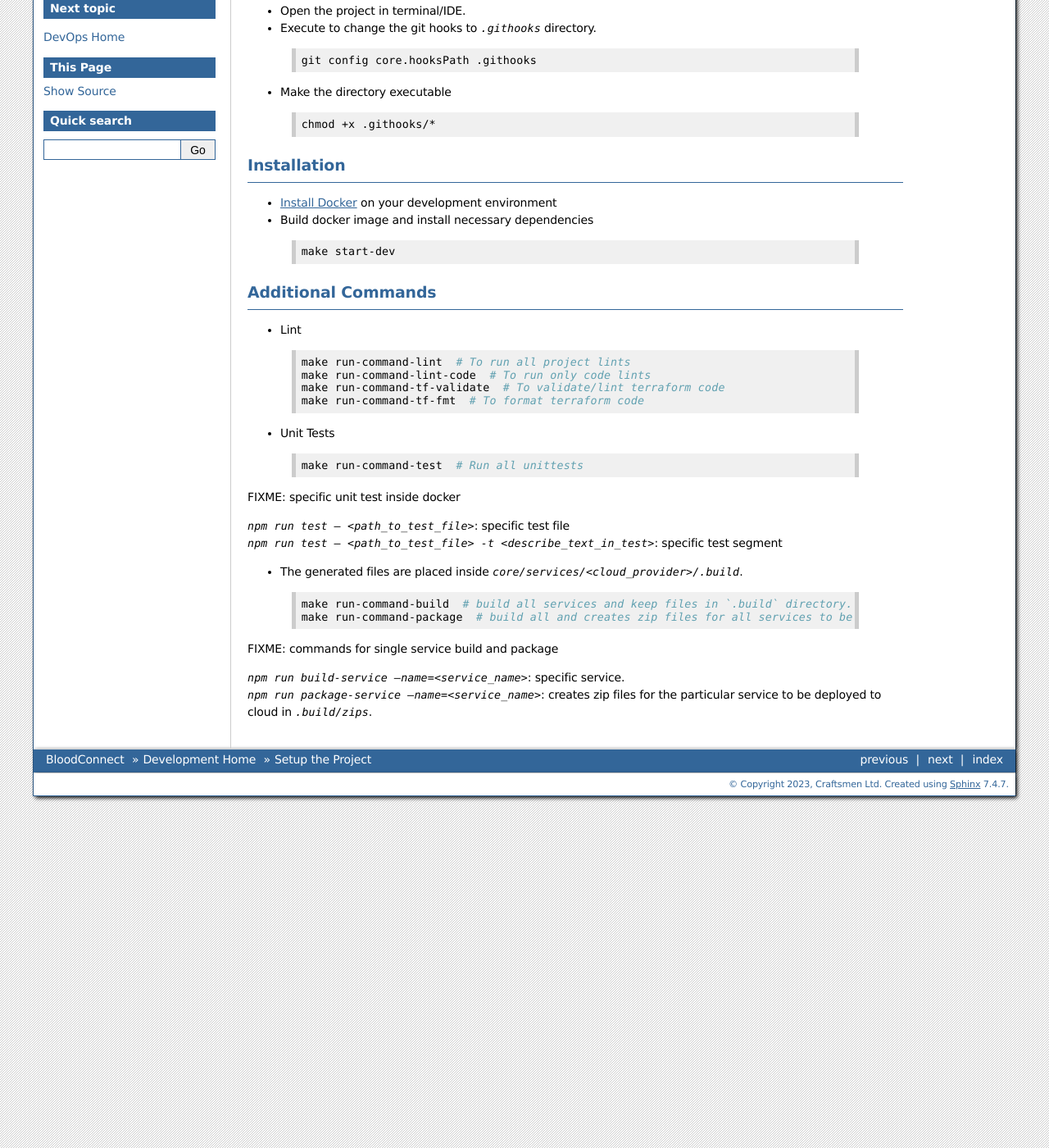
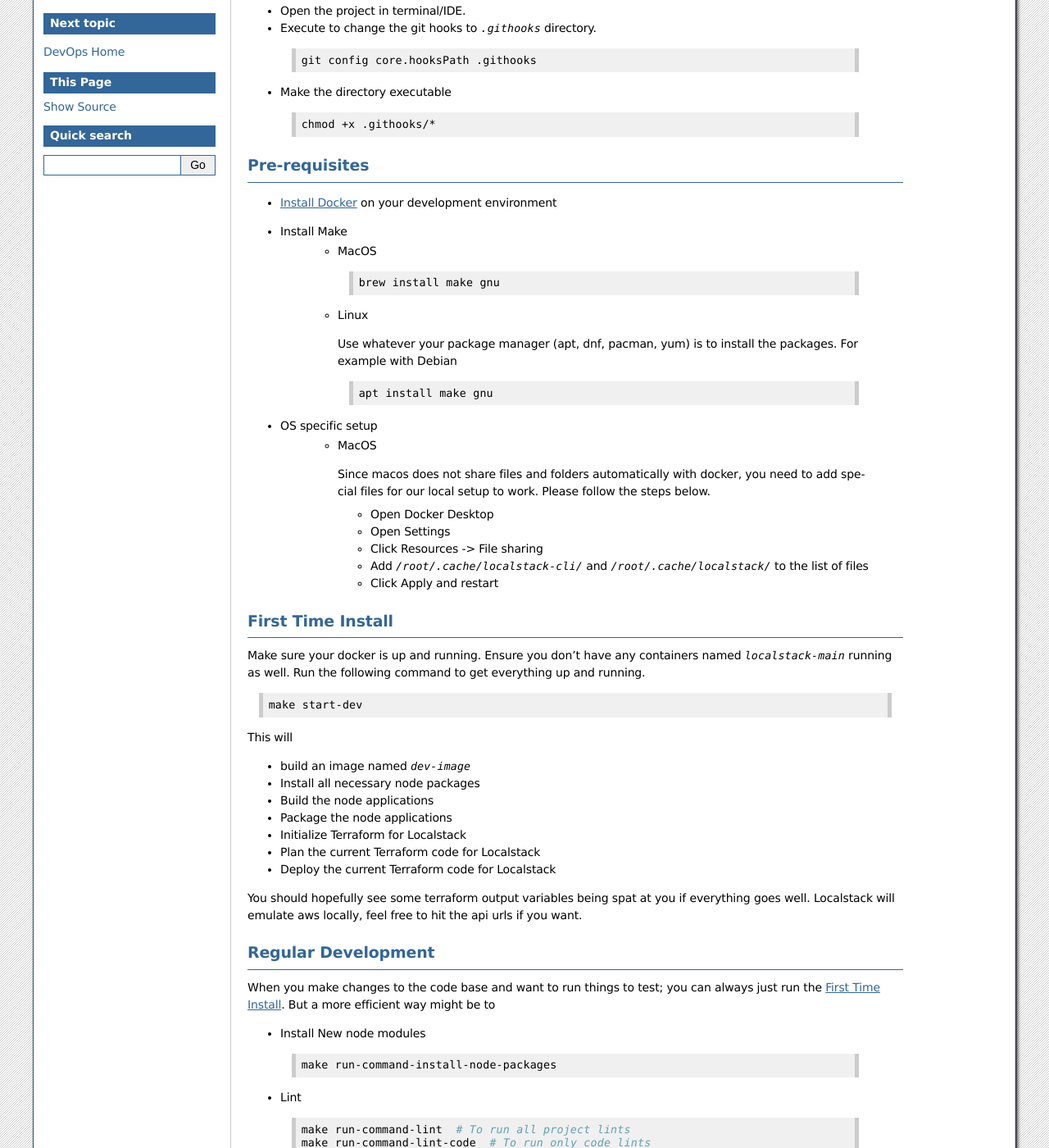
Before and after one commit to CraftsmenLtd/BloodConnect, a Sphinx documentation site: the page built from docs/development/GettingStarted.rst, in a window 1280 px wide and 1400 px high, scrolled down 245 px. Shown: the whole window at 82% size. Built offline with Sphinx 7.4.7, drawn with Linux system fonts in a browser that asks for light colours; some of the changed text lies outside the part shown.

Commit message:
I-#17: docs update

```diff
--- a/docs/development/CloudDevGuideline.rst
+++ b/docs/development/CloudDevGuideline.rst
@@ -3,7 +3,7 @@ Cloud Development Guidelines
 ============================
 
 - All services must be runnable and testable locally. `Localstack <https://docs.localstack.cloud/overview/>`_ is preferred for running locally, but it can also be docker containers, custom plugins and mocks.
-- As mentioned in the :doc:`Architecture <./Architecture>` doc, core features and application logic must be independent of cloud and infrastructure dependencies. There should not be any `import` statements from cloud specific service or `SKD` in the application layer.
+- As mentioned in the :doc:`Architecture <../architecture/Architecture>` doc, core features and application logic must be independent of cloud and infrastructure dependencies. There should not be any `import` statements from cloud specific service or `SKD` in the application layer.
 - Interaction with all cloud services will be through interfaces and abstractions. The implementation should be injected from the outer layer to the application layer as mentioned in the :doc:`Coding Guidelines <./CodingGuideline>`. The type definition must be a reference of the abstraction, and not the implementation.
 - All codes containing application logic must be placed in `core/application`. In other words, microservices inside the `core/services/<service_provider>/<service_name>` will only contain codes to expose the application logic through the cloud service provider, and nothing more. Unless it is a cloud specific implementation, or must import a dependency from the could service provider, it should be placed in the `application` directory.
 
--- a/docs/development/DirectoryOrganization.rst
+++ b/docs/development/DirectoryOrganization.rst
@@ -2,7 +2,7 @@
 Directory Organization
 ======================
 
-Please go through the :doc:`Architecture <./Architecture>` and the :doc:`Cloud Development Guidelines <./CloudDevGuideline>` for understanding the motivation behind the directory organization.
+Please go through the :doc:`Architecture <../architecture/Architecture>` and the :doc:`Cloud Development Guidelines <./CloudDevGuideline>` for understanding the motivation behind the directory organization.
 
  .. code-block:: text
 
--- a/docs/development/GettingStarted.rst
+++ b/docs/development/GettingStarted.rst
@@ -25,17 +25,67 @@ Git Setup
     chmod +x .githooks/*
 
 
-Installation
-~~~~~~~~~~~~
+Pre-requisites
+~~~~~~~~~~~~~~
 - `Install Docker <https://docs.docker.com/engine/install/>`_ on your development environment
-- Build docker image and install necessary dependencies
+- Install Make
+    * MacOS
+
+     .. code-block:: bash
+
+        brew install make gnu
+
+    * Linux
+     Use whatever your package manager (apt, dnf, pacman, yum) is to install the packages.
+     For example with Debian
+
+     .. code-block:: bash
+
+        apt install make gnu
+
+- OS specific setup
+    * MacOS
+     Since macos does not share files and folders automatically with docker, you need to add special files for our local setup to work. Please follow the steps below.
+
+     - Open Docker Desktop
+     - Open Settings
+     - Click Resources -> File sharing
+     - Add `/root/.cache/localstack-cli/` and `/root/.cache/localstack/` to the list of files
+     - Click Apply and restart
+
+First Time Install
+~~~~~~~~~~~~~~~~~~
+Make sure your docker is up and running. Ensure you don't have any containers named `localstack-main` running as well.
+Run the following command to get everything up and running.
+
+.. code-block:: bash
+
+    make start-dev
+
+This will
+
+- build an image named `dev-image`
+- Install all necessary node packages
+- Build the node applications
+- Package the node applications
+- Initialize Terraform for Localstack
+- Plan the current Terraform code for Localstack
+- Deploy the current Terraform code for Localstack
+
+You should hopefully see some terraform output variables being spat at you if everything goes well. Localstack will emulate aws locally, feel free to hit the api urls if you want.
+
+
+Regular Development
+~~~~~~~~~~~~~~~~~~~
+When you make changes to the code base and want to run things to test; you can always just run the `First Time Install`_. But a more efficient way might be to
+
+- Install New node modules
 
  .. code-block:: bash
 
-    make start-dev
+    make run-command-install-node-packages
 
-Additional Commands
-~~~~~~~~~~~~~~~~~~~
+
 - Lint
 
  .. code-block:: bash
@@ -52,20 +102,53 @@ Additional Commands
     make run-command-test  # Run all unittests
 
 
-FIXME: specific unit test inside docker
+ FIXME: specific unit test inside docker
 
-| `npm run test -- <path_to_test_file>`: specific test file
-| `npm run test -- <path_to_test_file> -t <describe_text_in_test>`: specific test segment
+ | `npm run test -- <path_to_test_file>`: specific test file
+ | `npm run test -- <path_to_test_file> -t <describe_text_in_test>`: specific test segment
 
-- The generated files are placed inside `core/services/<cloud_provider>/.build`.
+- Build Code
+ The generated files are placed inside `core/services/<cloud_provider>/.build`.
 
  .. code-block:: bash
 
     make run-command-build  # build all services and keep files in `.build` directory.
+
+
+ FIXME: commands for single service build and package
+
+ | `npm run build-service --name=<service_name>`: specific service.
+
+- Package Code
+
+ .. code-block:: bash
+
     make run-command-package  # build all and creates zip files for all services to be deployed to cloud in `.build/zips`.
 
+ FIXME: commands for single service build and package
 
-FIXME: commands for single service build and package
+ | `npm run package-service --name=<service_name>`: creates zip files for the particular service to be deployed to cloud in `.build/zips`.
 
-| `npm run build-service --name=<service_name>`: specific service.
-| `npm run package-service --name=<service_name>`: creates zip files for the particular service to be deployed to cloud in `.build/zips`.
+- Plan Localstack Terraform Deployment
+
+ .. code-block:: bash
+
+    make run-command-tf-plan-apply
+
+- Deploy Localstack Terraform
+
+ .. code-block:: bash
+
+    make run-command-tf-apply
+
+|
+
+As you've noticed; we prefix commands with `run-command-` keyword; this lets us execute command inside our locally available dev docker image thus saving you the hassle of having to manage:
+
+ - Terraform
+ - Nodejs
+ - Python
+ - Localstack
+ - AWS
+
+You can however run these commands locally too. But that would mean you're expected to configure your machine to match what the docker image does.
--- a/docs/development/index.rst
+++ b/docs/development/index.rst
@@ -9,7 +9,6 @@ Guidelines
 .. toctree::
    :maxdepth: 2
 
-   Architecture
    CodingGuideline
    CloudDevGuideline
    PRGuideline
--- a/docs/devops/Pipelines.rst
+++ b/docs/devops/Pipelines.rst
@@ -11,7 +11,7 @@ This pipeline is responsible to deploy sphinx docs
 
 
 Continuous Deployment???? for dev?
-~~~~~~~~~~~~~~~~~~~~~~~~~
+~~~~~~~~~~~~~~~~~~~~~~~~~~~~~~~~~~
 This is the pipeline used by developers. It includes
 - Run unit tests
 - Run JS lint
--- a/docs/contents.rst
+++ b/docs/index.rst
@@ -86,5 +86,6 @@ Documents Index
 .. toctree::
    :maxdepth: 1
 
+   architecture/index
    development/index
    devops/index
```
Also changed, not shown: docs/architecture/index.rst (added, +12 -0 lines), docs/architecture/Architecture.rst (renamed from docs/development/Architecture.rst).
